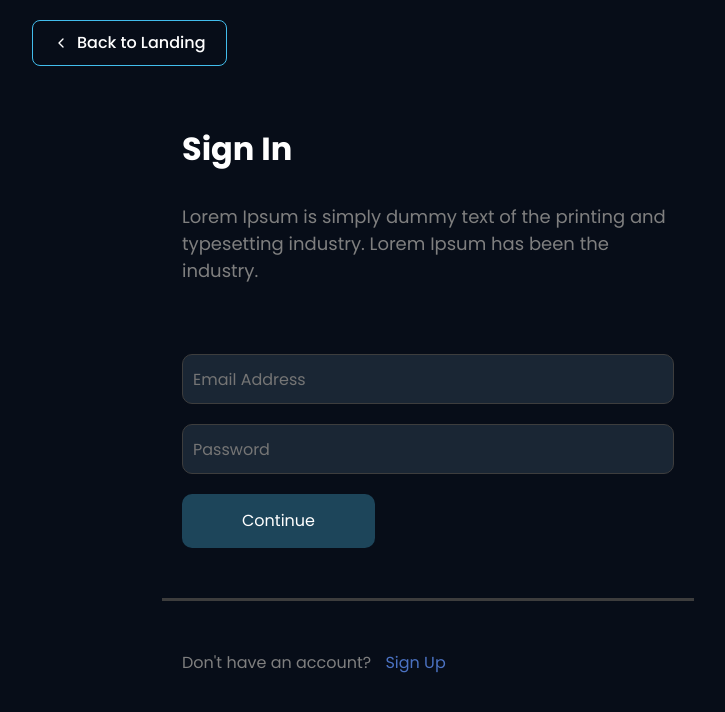
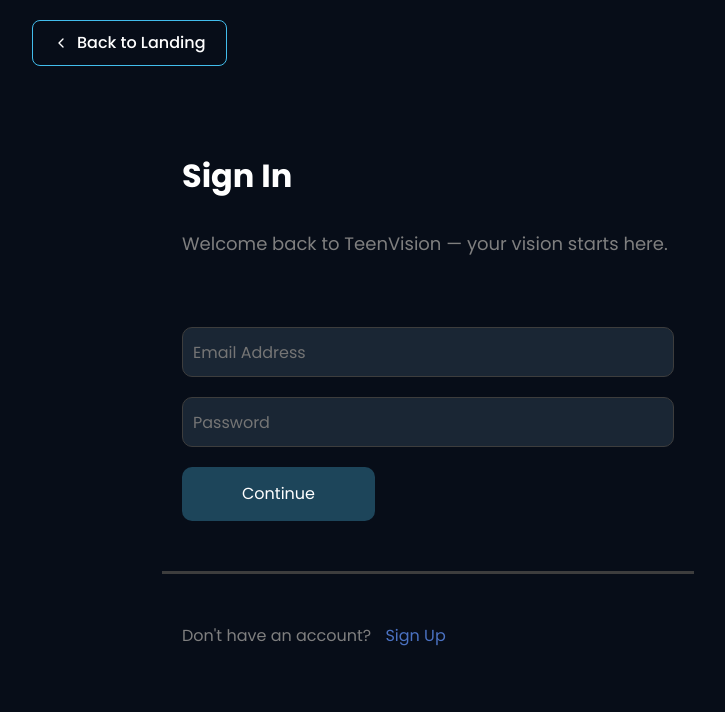
Before and after one commit to Akbarshoh404/TeenVision, a React (Create React App) app: page /login in a window 1280 px wide. Shown: the top 712 px of the page, without its empty margins (436-1161 px from the left). Built offline with nearby package versions, Linux system fonts and the light colour scheme; a web font is replaced by a local one.

Commit message:
fixed programs and added text to auth

```diff
--- a/src/Auth/Login/index.jsx
+++ b/src/Auth/Login/index.jsx
@@ -187,8 +187,7 @@
         <div className={styles.texts}>
           <p className={styles.p1}>Sign In</p>
           <p className={styles.p2}>
-            Lorem Ipsum is simply dummy text of the printing and typesetting
-            industry. Lorem Ipsum has been the industry.
+            Welcome back to TeenVision — your vision starts here.
           </p>
         </div>
 
--- a/src/Auth/Register/index.jsx
+++ b/src/Auth/Register/index.jsx
@@ -166,8 +166,8 @@
         <div className={styles.texts}>
           <p className={styles.p1}>Sign Up</p>
           <p className={styles.p2}>
-            Lorem Ipsum is simply dummy text of the printing and typesetting
-            industry. Lorem Ipsum has been the industry.
+            Start your journey with TeenVision and open the door to new
+            possibilities.
           </p>
         </div>
 
--- a/src/Dashboard/Pages/User/Tutorials/index.jsx
+++ b/src/Dashboard/Pages/User/Tutorials/index.jsx
@@ -331,7 +331,11 @@
                     <animated.div style={style} className={styles.card}>
                       <div className={styles.cardImage}>
                         <img
-                          src={tutorial.photo}
+                          src={
+                            tutorial.photo.startsWith("http")
+                              ? tutorial.photo
+                              : `https://teenvision-1.onrender.com${tutorial.photo}`
+                          }
                           alt={tutorial.title}
                           onError={(e) => {
                             e.target.src = img;
```
